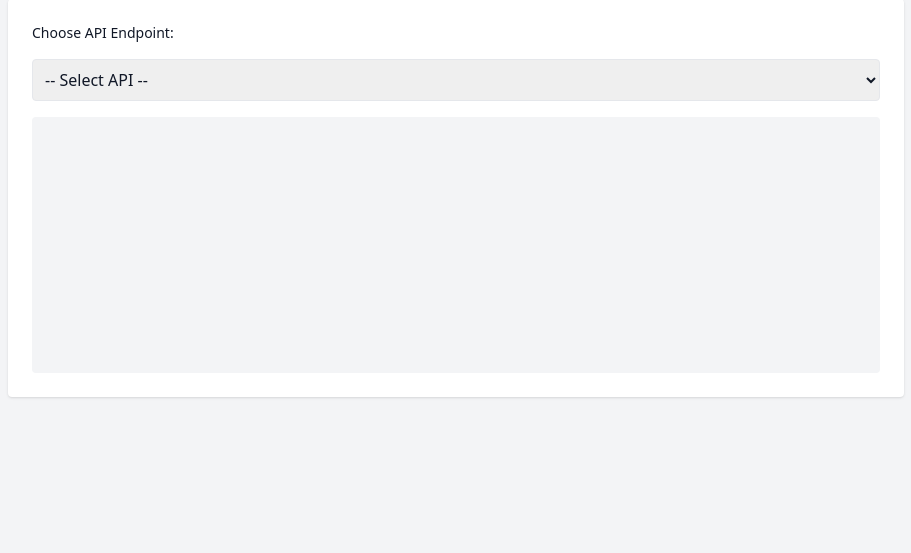
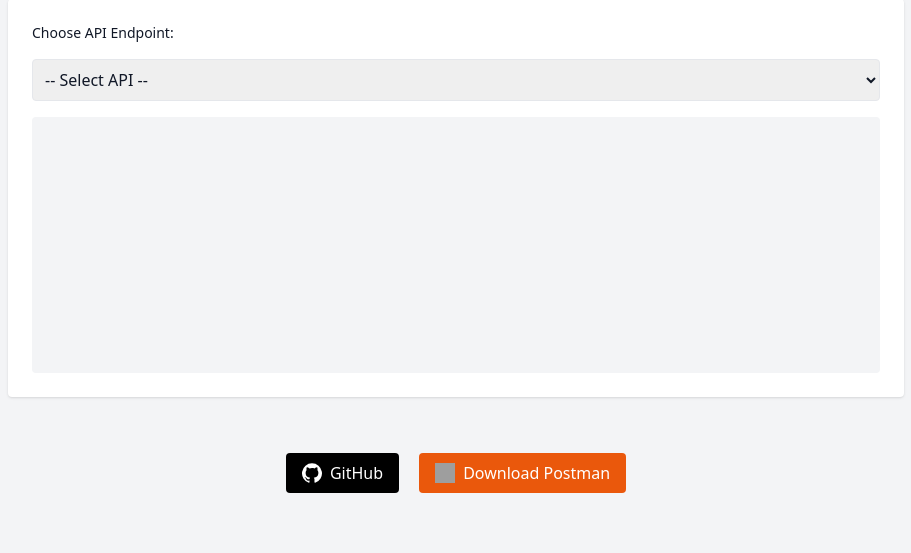
Before and after one commit to yahongie2014/PentavalueTask, a PHP site: page /public/test-api.php in a window 1280 px wide. Shown: the part 129-682 px from the top of the page, without its empty margins (184-1095 px from the left). Run offline with PHP 8.4, Linux system fonts and the light colour scheme; some libraries are stand-ins or nearby versions; grey boxes are pictures that could not be loaded.

Commit message:
fix footer

```diff
--- a/public/index.php
+++ b/public/index.php
@@ -49,7 +49,7 @@
             </svg>
             <span>GitHub</span>
         </a>
-        <a href="/RealTime%20Orders%20Revenue.postman_collection.json" download
+        <a href="../docs/RealTime%20Orders%20Revenue.postman_collection.json" download
            class="inline-flex items-center bg-orange-600 text-white px-4 py-2 rounded hover:bg-orange-700 space-x-2 transition">
             <img src="https://www.svgrepo.com/show/354202/postman-icon.svg" alt="Postman" class="w-5 h-5">
             <span>Download Postman</span>
--- a/public/test-api.php
+++ b/public/test-api.php
@@ -28,6 +28,24 @@
         <pre id="apiResult" class="bg-gray-100 p-3 rounded text-sm overflow-x-auto h-64"></pre>
     </div>
 </div>
+<footer class="bg-gray-100 py-4 mt-10">
+    <div class="container mx-auto text-center space-x-4">
+        <!-- GitHub Button -->
+        <a href="https://github.com/yahongie2014/PentavalueTask" target="_blank" rel="noopener noreferrer"
+           class="inline-flex items-center bg-black text-white px-4 py-2 rounded hover:bg-gray-900 space-x-2 transition">
+            <svg class="w-5 h-5 fill-current" viewBox="0 0 16 16" aria-hidden="true">
+                <path fill-rule="evenodd"
+                      d="M8 .198a8 8 0 00-2.53 15.59c.4.074.547-.174.547-.387 0-.19-.007-.693-.01-1.36-2.226.483-2.695-1.073-2.695-1.073-.364-.925-.89-1.17-.89-1.17-.727-.497.055-.487.055-.487.803.057 1.225.825 1.225.825.715 1.223 1.875.87 2.33.666.072-.518.28-.87.508-1.07-1.776-.2-3.644-.888-3.644-3.952 0-.873.312-1.587.823-2.147-.083-.202-.357-1.015.078-2.116 0 0 .672-.215 2.2.82a7.688 7.688 0 012.002-.27c.68.003 1.364.092 2.002.27 1.527-1.035 2.198-.82 2.198-.82.437 1.101.163 1.914.08 2.116.513.56.823 1.274.823 2.147 0 3.072-1.87 3.75-3.65 3.947.288.247.543.735.543 1.48 0 1.068-.01 1.93-.01 2.193 0 .215.144.464.55.385A8.001 8.001 0 008 .198z"></path>
+            </svg>
+            <span>GitHub</span>
+        </a>
+        <a href="../docs/RealTime%20Orders%20Revenue.postman_collection.json" download
+           class="inline-flex items-center bg-orange-600 text-white px-4 py-2 rounded hover:bg-orange-700 space-x-2 transition">
+            <img src="https://www.svgrepo.com/show/354202/postman-icon.svg" alt="Postman" class="w-5 h-5">
+            <span>Download Postman</span>
+        </a>
+    </div>
+</footer>
 
 <script>
     function renderForm() {
```
Also changed, not shown: 1 other file.
